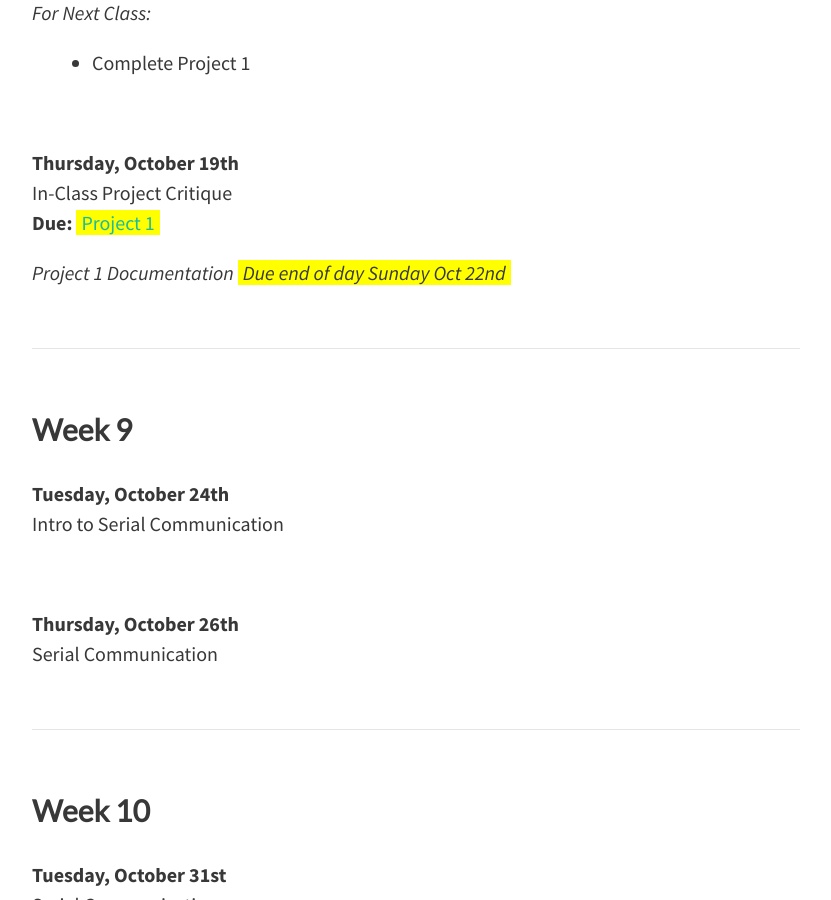
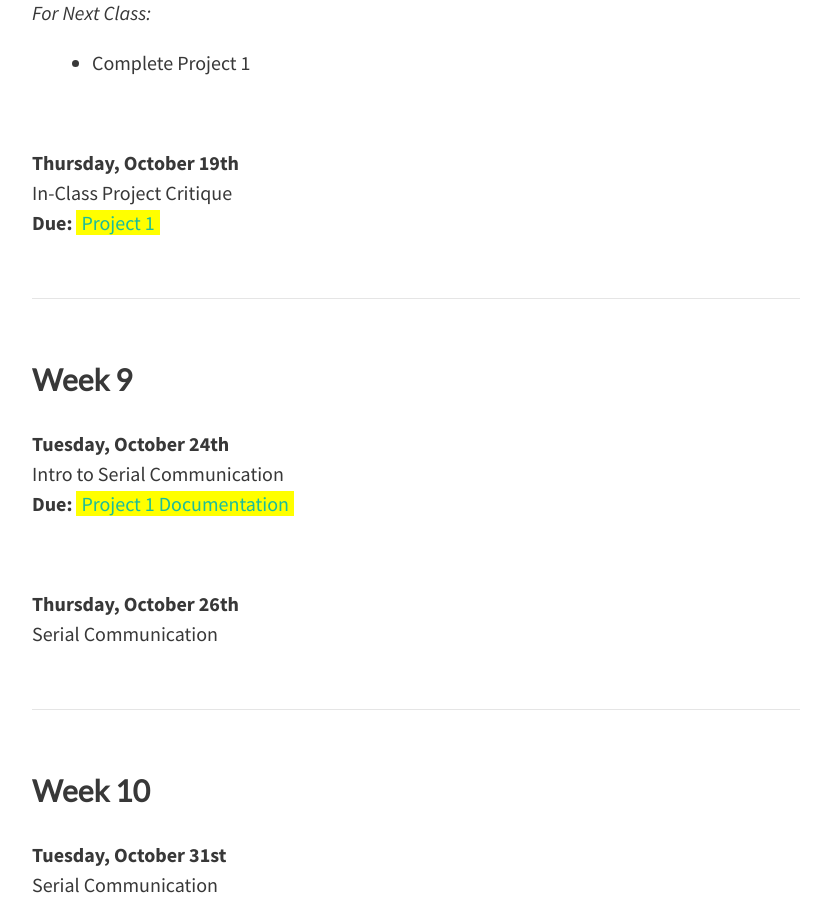
Before and after one commit to coloringchaos/object-f17, a Jekyll site: the page built from schedule.md, in a window 1280 px wide and 900 px high, scrolled down 5311 px. Shown: the whole window, without its empty margins (224-1055 px from the left). Built offline with Jekyll 4.4.1, drawn with Linux system fonts in a browser that asks for light colours; nearby versions of some CDN libraries.

Commit message:
documentation

```diff
--- a/_posts/2017-9-14-project1.md
+++ b/_posts/2017-9-14-project1.md
@@ -41,7 +41,7 @@ Throughout the design and production process, be thoughtful in crafting an objec
 
 **Your final blog documentation must include:**
 
-<span class="highlight">Due Sunday October 22nd on your blog</span>
+<span class="highlight">Due Tuesday October 24th on your blog</span>
 
 + a formal description / summary of the project (~500 words)
 + high-quality photos of the finished object
--- a/schedule.md
+++ b/schedule.md
@@ -157,13 +157,14 @@ feature-img: "img/bg1.jpg"
 **Thursday, October 19th**<br>In-Class Project Critique
 <br>**Due:** <span class="highlight">[Project 1](/object-f17/project-1)</span>
 
-*Project 1 Documentation* <span class="highlight">*Due end of day Sunday Oct 22nd*</span>
-
 <hr>
 
 ### Week 9
 
 **Tuesday, October 24th**<br>Intro to Serial Communication
+<br>**Due:** <span class="highlight">[Project 1 Documentation](/object-f17/project-1)</span>
+
+<!-- *Project 1 Documentation* <span class="highlight">*Due end of day Sunday Oct 22nd*</span> -->
 
 <!-- <br>Project Critique<br> **Due:** <span class="highlight">[Project 1](/object-spring-17/project-1)</span> -->
 
```
